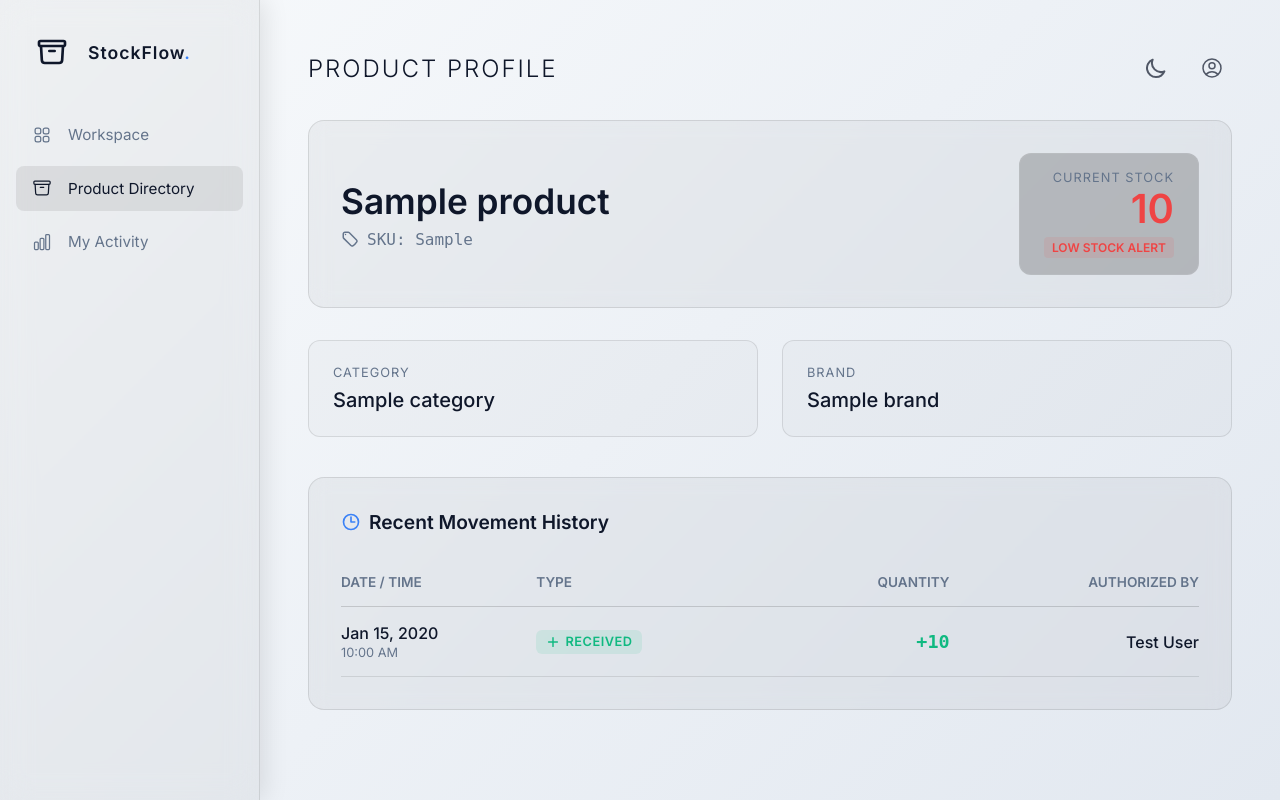
After one commit to muhammedsinanp185-code/warehouse, a Laravel app: page /user/products/1 in a window 1280 px wide. The commit adds this page. Run offline with Laravel 12, Linux system fonts and the light colour scheme; a user stored in the database is signed in; data comes from the database, SQL or seed files in the repository; tables that the repository leaves empty hold one stand-in row (values such as "Sample post").

Commit message:
feat: Expand User workspace with Product Directory and My Activity logs, add Clear All Notifications action

```diff
--- a/app/Http/Controllers/UserDashboardController.php
+++ b/app/Http/Controllers/UserDashboardController.php
@@ -62,4 +62,40 @@ class UserDashboardController extends Controller
 
         return back()->with('success', 'Shift ended successfully. Great job!');
     }
+
+    public function products(Request $request)
+    {
+        $query = Product::with(['category', 'brand']);
+
+        if ($request->filled('search')) {
+            $search = $request->search;
+            $query->where(function($q) use ($search) {
+                $q->where('name', 'like', "%{$search}%")
+                  ->orWhere('sku', 'like', "%{$search}%");
+            });
+        }
+
+        $products = $query->orderBy('name')->paginate(15);
+        return view('user.products', compact('products'));
+    }
+
+    public function productShow(Product $product)
+    {
+        $product->load(['category', 'brand']);
+
+        // Show up to 10 most recent movements for context
+        $movements = $product->stockMovements()->with('user')->orderBy('created_at', 'desc')->take(10)->get();
+
+        return view('user.products_show', compact('product', 'movements'));
+    }
+
+    public function activity(Request $request)
+    {
+        $movements = StockMovement::with(['product'])
+            ->where('user_id', Auth::id())
+            ->orderBy('created_at', 'desc')
+            ->paginate(15);
+
+        return view('user.activity', compact('movements'));
+    }
 }
--- a/resources/views/layouts/user.blade.php
+++ b/resources/views/layouts/user.blade.php
@@ -24,6 +24,16 @@
                 <a href="{{ route('user.dashboard') }}" class="sidebar-link {{ request()->routeIs('user.dashboard') ? 'active' : '' }}">
                     <svg xmlns="http://www.w3.org/2000/svg" fill="none" viewBox="0 0 24 24" stroke-width="1.5" stroke="currentColor"><path stroke-linecap="round" stroke-linejoin="round" d="M3.75 6A2.25 2.25 0 0 1 6 3.75h2.25A2.25 2.25 0 0 1 10.5 6v2.25a2.25 2.25 0 0 1-2.25 2.25H6a2.25 2.25 0 0 1-2.25-2.25V6ZM3.75 15.75A2.25 2.25 0 0 1 6 13.5h2.25a2.25 2.25 0 0 1 2.25 2.25V18a2.25 2.25 0 0 1-2.25 2.25H6A2.25 2.25 0 0 1 3.75 18v-2.25ZM13.5 6a2.25 2.25 0 0 1 2.25-2.25H18A2.25 2.25 0 0 1 20.25 6v2.25A2.25 2.25 0 0 1 18 10.5h-2.25a2.25 2.25 0 0 1-2.25-2.25V6ZM13.5 15.75a2.25 2.25 0 0 1 2.25-2.25H18a2.25 2.25 0 0 1 2.25 2.25V18A2.25 2.25 0 0 1 18 20.25h-2.25A2.25 2.25 0 0 1 13.5 18v-2.25Z" /></svg>
                     Workspace
+                </a>
+
+                <a href="{{ route('user.products.index') }}" class="sidebar-link {{ request()->routeIs('user.products.*') ? 'active' : '' }}">
+                    <svg xmlns="http://www.w3.org/2000/svg" fill="none" viewBox="0 0 24 24" stroke-width="1.5" stroke="currentColor"><path stroke-linecap="round" stroke-linejoin="round" d="M20.25 7.5l-.625 10.632a2.25 2.25 0 0 1-2.247 2.118H6.622a2.25 2.25 0 0 1-2.247-2.118L3.75 7.5M10 11.25h4M3.375 7.5h17.25c.621 0 1.125-.504 1.125-1.125v-1.5c0-.621-.504-1.125-1.125-1.125H3.375c-.621 0-1.125.504-1.125 1.125v1.5c0 .621.504 1.125 1.125 1.125Z" /></svg>
+                    Product Directory
+                </a>
+
+                <a href="{{ route('user.activity') }}" class="sidebar-link {{ request()->routeIs('user.activity') ? 'active' : '' }}">
+                    <svg xmlns="http://www.w3.org/2000/svg" fill="none" viewBox="0 0 24 24" stroke-width="1.5" stroke="currentColor"><path stroke-linecap="round" stroke-linejoin="round" d="M3 13.125C3 12.504 3.504 12 4.125 12h2.25c.621 0 1.125.504 1.125 1.125v6.75C7.5 20.496 6.996 21 6.375 21h-2.25A1.125 1.125 0 0 1 3 19.875v-6.75ZM9.75 8.625c0-.621.504-1.125 1.125-1.125h2.25c.621 0 1.125.504 1.125 1.125v11.25c0 .621-.504 1.125-1.125 1.125h-2.25a1.125 1.125 0 0 1-1.125-1.125V8.625ZM16.5 4.125c0-.621.504-1.125 1.125-1.125h2.25C20.496 3 21 3.504 21 4.125v15.75c0 .621-.504 1.125-1.125 1.125h-2.25a1.125 1.125 0 0 1-1.125-1.125V4.125Z" /></svg>
+                    My Activity
                 </a>
             </nav>
         </aside>
--- /dev/null
+++ b/resources/views/user/products_show.blade.php
@@ -0,0 +1,116 @@
+@extends('layouts.user')
+
+@section('page_title', 'PRODUCT PROFILE')
+@section('back_link', route('user.products.index'))
+
+@section('content')
+<div style="max-width: 1100px; margin: 0 auto; width: 100%;">
+
+    <!-- Header Section -->
+    <div style="display: flex; justify-content: space-between; align-items: center; margin-bottom: 2rem; background: var(--glass-bg-05); border: 1px solid var(--glass-border-10); border-radius: 16px; padding: 2rem; backdrop-filter: blur(10px);">
+        <div>
+            <h1 style="margin: 0; font-size: 2.2rem; color: var(--text-primary); font-weight: 700;">{{ $product->name }}</h1>
+            <div style="margin: 0.5rem 0 0 0; color: var(--text-muted); font-size: 1rem; display: flex; align-items: center; gap: 0.5rem; font-family: monospace;">
+                <svg xmlns="http://www.w3.org/2000/svg" fill="none" viewBox="0 0 24 24" stroke-width="2" stroke="currentColor" style="width: 18px; height: 18px;">
+                    <path stroke-linecap="round" stroke-linejoin="round" d="M9.568 3H5.25A2.25 2.25 0 0 0 3 5.25v4.318c0 .597.237 1.17.659 1.591l9.581 9.581c.699.699 1.78.872 2.607.33a18.095 18.095 0 0 0 5.223-5.223c.542-.827.369-1.908-.33-2.607L11.16 3.66A2.25 2.25 0 0 0 9.568 3Z" />
+                    <path stroke-linecap="round" stroke-linejoin="round" d="M6 6h.008v.008H6V6Z" />
+                </svg>
+                SKU: {{ $product->sku }}
+            </div>
+        </div>
+
+        <div style="text-align: right; background: rgba(0,0,0,0.2); padding: 1rem 1.5rem; border-radius: 12px; border: 1px solid rgba(255,255,255,0.05);">
+            <div style="font-size: 0.8rem; color: var(--text-muted); text-transform: uppercase; letter-spacing: 1px; margin-bottom: 0.25rem;">Current Stock</div>
+            <div style="font-size: 2.5rem; font-weight: 700; color: {{ $product->quantity <= $product->min_stock_level ? '#ef4444' : '#10b981' }}; line-height: 1;">
+                {{ number_format($product->quantity) }}
+            </div>
+            @if($product->quantity <= $product->min_stock_level)
+                <div style="color: #ef4444; font-size: 0.75rem; margin-top: 0.5rem; font-weight: 600; background: rgba(239,68,68,0.1); padding: 0.2rem 0.5rem; border-radius: 4px; display: inline-block;">LOW STOCK ALERT</div>
+            @endif
+        </div>
+    </div>
+
+    <!-- Details Grid -->
+    <div style="display: grid; grid-template-columns: repeat(auto-fit, minmax(220px, 1fr)); gap: 1.5rem; margin-bottom: 2.5rem;">
+
+        <!-- Category -->
+        <div style="background: var(--glass-bg-03); border: 1px solid var(--glass-border-10); border-radius: 12px; padding: 1.5rem; display: flex; flex-direction: column; justify-content: center;">
+            <div style="font-size: 0.8rem; color: var(--text-muted); text-transform: uppercase; letter-spacing: 1px; margin-bottom: 0.5rem;">Category</div>
+            <div style="font-size: 1.25rem; font-weight: 500; color: var(--text-primary);">
+                {{ $product->category ? $product->category->name : 'Uncategorized' }}
+            </div>
+        </div>
+
+        <!-- Brand -->
+        <div style="background: var(--glass-bg-03); border: 1px solid var(--glass-border-10); border-radius: 12px; padding: 1.5rem; display: flex; flex-direction: column; justify-content: center;">
+            <div style="font-size: 0.8rem; color: var(--text-muted); text-transform: uppercase; letter-spacing: 1px; margin-bottom: 0.5rem;">Brand</div>
+            <div style="font-size: 1.25rem; font-weight: 500; color: var(--text-primary);">
+                {{ $product->brand ? $product->brand->name : 'No Brand' }}
+            </div>
+        </div>
+
+    </div>
+
+    <!-- Movement History -->
+    <div style="background: var(--glass-bg-05); border: 1px solid var(--glass-border-10); border-radius: 16px; padding: 2rem; backdrop-filter: blur(10px);">
+        <h3 style="font-size: 1.2rem; color: var(--text-primary); margin-top: 0; margin-bottom: 1.5rem; display: flex; align-items: center; gap: 0.5rem;">
+            <svg xmlns="http://www.w3.org/2000/svg" fill="none" viewBox="0 0 24 24" stroke-width="2" stroke="currentColor" style="width: 20px; height: 20px; color: #3b82f6;">
+                <path stroke-linecap="round" stroke-linejoin="round" d="M12 6v6h4.5m4.5 0a9 9 0 1 1-18 0 9 9 0 0 1 18 0Z" />
+            </svg>
+            Recent Movement History
+        </h3>
+
+        @if($movements->count() > 0)
+        <div style="overflow-x: auto;">
+            <table style="width: 100%; border-collapse: collapse; text-align: left;">
+                <thead>
+                    <tr style="border-bottom: 1px solid var(--glass-border-20);">
+                        <th style="padding: 1rem 0; font-size: 0.85rem; color: var(--text-muted); font-weight: 600; text-transform: uppercase;">Date / Time</th>
+                        <th style="padding: 1rem 1rem; font-size: 0.85rem; color: var(--text-muted); font-weight: 600; text-transform: uppercase;">Type</th>
+                        <th style="padding: 1rem 1rem; font-size: 0.85rem; color: var(--text-muted); font-weight: 600; text-transform: uppercase; text-align: right;">Quantity</th>
+                        <th style="padding: 1rem 0 1rem 1rem; font-size: 0.85rem; color: var(--text-muted); font-weight: 600; text-transform: uppercase; text-align: right;">Authorized By</th>
+                    </tr>
+                </thead>
+                <tbody>
+                    @foreach($movements as $movement)
+                    <tr style="border-bottom: 1px solid var(--glass-border-10);">
+                        <td style="padding: 1rem 0;">
+                            <div style="font-weight: 500; color: var(--text-primary);">{{ $movement->created_at->format('M d, Y') }}</div>
+                            <div style="font-size: 0.8rem; color: var(--text-muted); margin-top: 2px;">{{ $movement->created_at->format('h:i A') }}</div>
+                        </td>
+                        <td style="padding: 1rem 1rem;">
+                            @if($movement->type == 'in')
+                                <span style="display: inline-flex; align-items: center; gap: 0.35rem; color: #10b981; font-weight: 600; background: rgba(16,185,129,0.1); padding: 0.3rem 0.6rem; border-radius: 6px; font-size: 0.8rem; letter-spacing: 0.5px;">
+                                    <svg xmlns="http://www.w3.org/2000/svg" fill="none" viewBox="0 0 24 24" stroke-width="2.5" stroke="currentColor" style="width: 14px; height: 14px;"><path stroke-linecap="round" stroke-linejoin="round" d="M12 4.5v15m7.5-7.5h-15" /></svg>
+                                    RECEIVED
+                                </span>
+                            @else
+                                <span style="display: inline-flex; align-items: center; gap: 0.35rem; color: #ef4444; font-weight: 600; background: rgba(239,68,68,0.1); padding: 0.3rem 0.6rem; border-radius: 6px; font-size: 0.8rem; letter-spacing: 0.5px;">
+                                    <svg xmlns="http://www.w3.org/2000/svg" fill="none" viewBox="0 0 24 24" stroke-width="2.5" stroke="currentColor" style="width: 14px; height: 14px;"><path stroke-linecap="round" stroke-linejoin="round" d="M5 12h14" /></svg>
+                                    DISPATCHED
+                                </span>
+                            @endif
+                        </td>
+                        <td style="padding: 1rem 1rem; text-align: right; font-weight: 700; font-family: monospace; font-size: 1.15rem; color: {{ $movement->type == 'in' ? '#10b981' : '#ef4444' }};">
+                            {{ $movement->type == 'in' ? '+' : '-' }}{{ number_format($movement->quantity) }}
+                        </td>
+                        <td style="padding: 1rem 0 1rem 1rem; text-align: right; color: var(--text-primary); font-weight: 500;">
+                            {{ $movement->user ? $movement->user->name : 'System' }}
+                        </td>
+                    </tr>
+                    @endforeach
+                </tbody>
+            </table>
+        </div>
+        @else
+        <div style="text-align: center; padding: 3rem 1rem; color: var(--text-muted); background: var(--glass-bg-03); border-radius: 8px; border: 1px dashed var(--glass-border-20);">
+            <svg xmlns="http://www.w3.org/2000/svg" fill="none" viewBox="0 0 24 24" stroke-width="1.5" stroke="currentColor" style="width: 48px; height: 48px; margin: 0 auto 1rem auto; opacity: 0.5;">
+                <path stroke-linecap="round" stroke-linejoin="round" d="M12 9v2m0 4h.01m-6.938 4h13.856c1.54 0 2.502-1.667 1.732-3L13.732 4c-.77-1.333-2.694-1.333-3.464 0L3.34 16c-.77 1.333.192 3 1.732 3z" />
+            </svg>
+            <p style="margin: 0;">No movement history found for this product.</p>
+        </div>
+        @endif
+    </div>
+
+</div>
+@endsection
--- a/routes/web.php
+++ b/routes/web.php
@@ -73,6 +73,11 @@ Route::middleware(['auth', 'role:manager'])->group(function () {
         return back();
     })->name('notifications.markAllRead');
 
+    Route::delete('/manager/notifications/clear-all', function() {
+        auth()->user()->notifications()->delete();
+        return back();
+    })->name('notifications.clearAll');
+
     Route::put('/manager/settings/profile', [SettingController::class, 'updateProfile'])->name('settings.profile.update');
     Route::put('/manager/settings/password', [SettingController::class, 'updatePassword'])->name('settings.password');
     Route::post('/manager/settings/employees', [SettingController::class, 'storeEmployee'])->name('settings.employees.store');
@@ -88,6 +93,11 @@ Route::middleware(['auth', 'role:user'])->group(function () {
     });
     Route::get('/user/dashboard', [UserDashboardController::class, 'index'])->name('user.dashboard');
 
+    // User Workspace Expansions
+    Route::get('/user/products', [UserDashboardController::class, 'products'])->name('user.products.index');
+    Route::get('/user/products/{product}', [UserDashboardController::class, 'productShow'])->name('user.products.show');
+    Route::get('/user/activity', [UserDashboardController::class, 'activity'])->name('user.activity');
+
     // Shift Routes
     Route::post('/user/shift/start', [UserDashboardController::class, 'startShift'])->name('user.shift.start');
     Route::post('/user/shift/end', [UserDashboardController::class, 'endShift'])->name('user.shift.end');
```
Also changed, not shown: resources/views/layouts/manager.blade.php (+15 -6 lines), resources/views/user/activity.blade.php (added, +56 -0 lines), resources/views/user/products.blade.php (added, +75 -0 lines).
